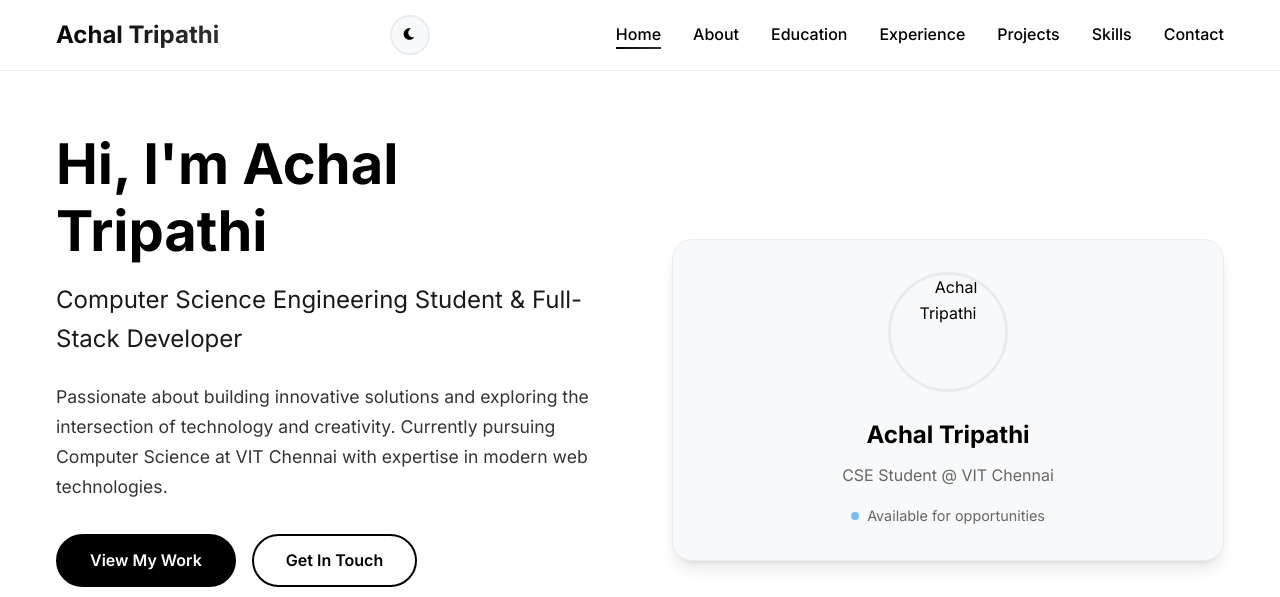
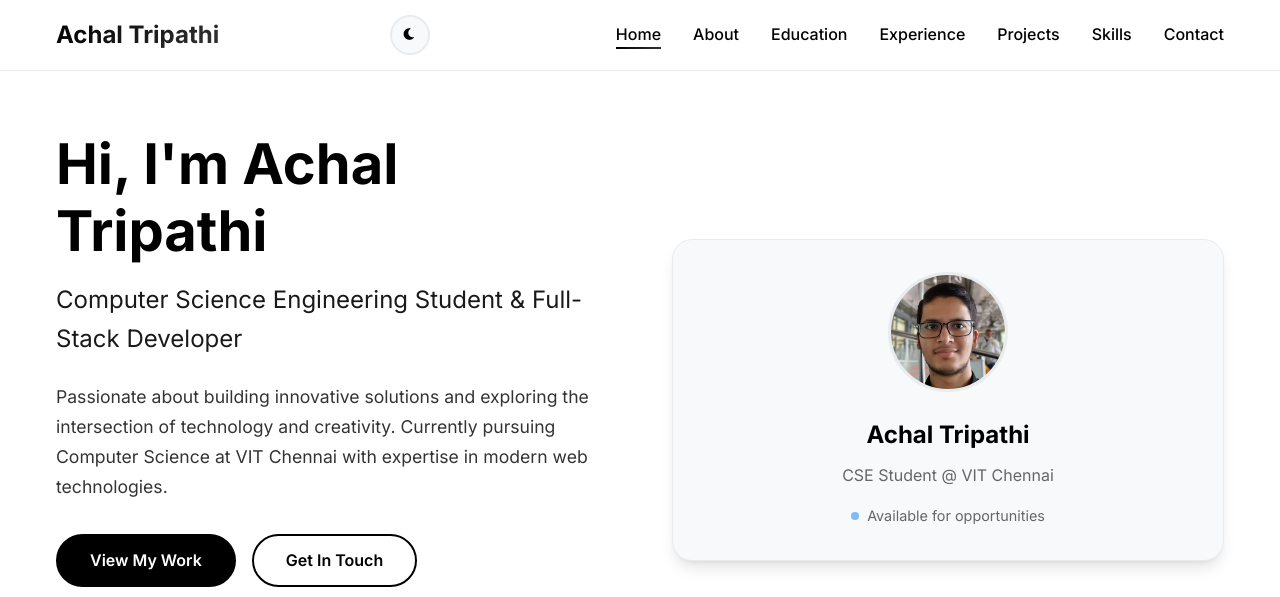
Before and after one commit to achaltri29/Portfolio-Website, a website: page index.html in a window 1280 px wide. Shown: the top 597 px of the page. Drawn offline with Linux system fonts and the light colour scheme.

Commit message:
Update index.html

```diff
--- a/index.html
+++ b/index.html
@@ -96,7 +96,7 @@
                 <div class="hero-image">
                     <div class="profile-card">
                         <div class="profile-image">
-                            <img src="Achal Portfolio Photo.jpeg" alt="Achal Tripathi" class="profile-photo">
+                            <img src="Portfolio Photo.jpeg" alt="Achal Tripathi" class="profile-photo">
                         </div>
                         <div class="profile-info">
                             <h3>Achal Tripathi</h3>
```
